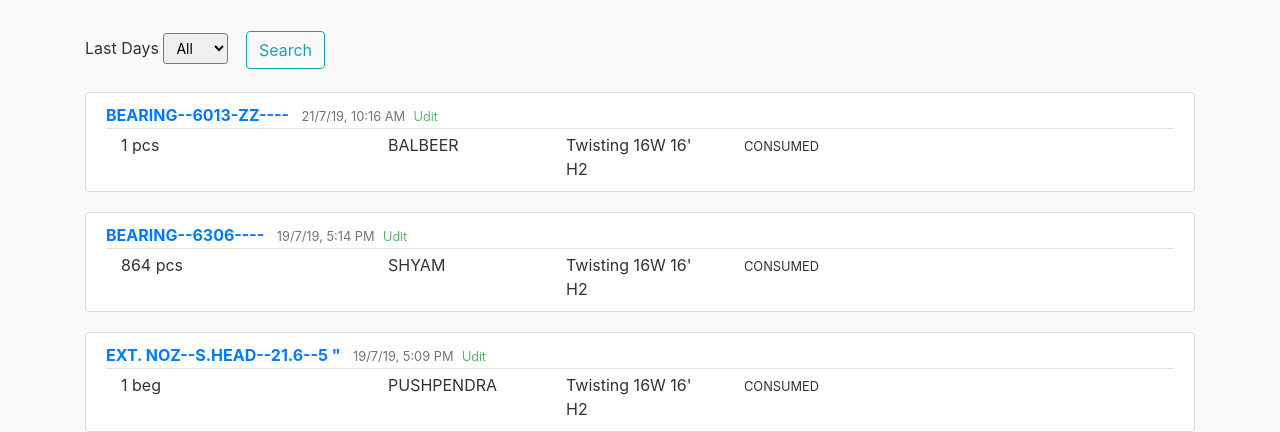
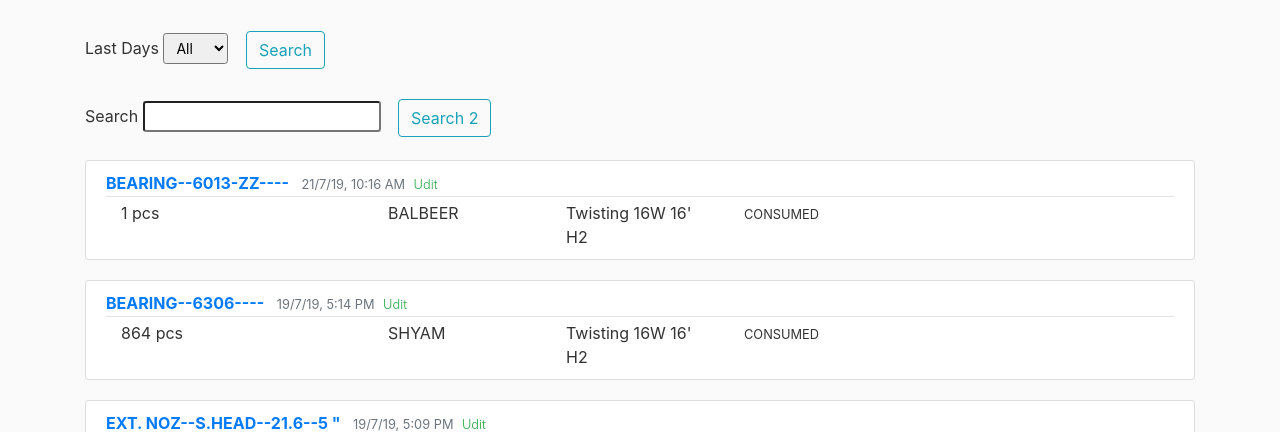
Before and after one commit to theharshgupta/urja-inventory, a Flask app: page / in a window 1280 px wide. Shown: the part 56-488 px from the top of the page. Run offline with Flask 2, Linux system fonts and the light colour scheme; data comes from the database, SQL or seed files in the repository; both versions use the stored data as it was after the commit; parts of the project's set-up code (start-up, migrations or seed data) failed here and were passed over; some libraries are stand-ins or nearby versions.

Commit message:
macbook b4 reset

```diff
--- a/flaskblog/__init__.py
+++ b/flaskblog/__init__.py
@@ -6,10 +6,11 @@ from flask_bcrypt import Bcrypt
 app = Flask(__name__)
 app.config['SECRET_KEY'] = '5791628bb0b13ce0c676dfde280ba245'
 app.config['SQLALCHEMY_DATABASE_URI'] = 'sqlite:///site.db'
+WHOOSH_BASE = 'site.db'
+
 db = SQLAlchemy(app=app)
 bcrypt = Bcrypt()
 login_manager = LoginManager(app=app)
 login_manager.login_view = 'login'
 login_manager.login_message_category = 'info'
-
 from flaskblog import routes
--- a/flaskblog/forms.py
+++ b/flaskblog/forms.py
@@ -1,6 +1,6 @@
 from flask_wtf import FlaskForm
 from flask_wtf.file import FileField, FileAllowed
-from wtforms import StringField, PasswordField, SubmitField, BooleanField, TextAreaField, IntegerField, SelectField
+from wtforms import StringField, PasswordField, SubmitField, BooleanField, TextAreaField, IntegerField, SelectField, SelectMultipleField
 from wtforms.validators import DataRequired, Length, Email, EqualTo, ValidationError
 from flaskblog.models import User
 from flask_login import current_user
@@ -66,3 +66,7 @@ class SortDays(FlaskForm):
                                                   ('7', '7'), ('30', '30'),
                                                   ('90', '90'), ('360', '360')])
     submit = SubmitField('Search')
+
+class Search(FlaskForm):
+    search_query = StringField('Search', validators=[DataRequired()])
+    submit = SubmitField('Search 2')
--- a/flaskblog/models.py
+++ b/flaskblog/models.py
@@ -1,6 +1,7 @@
 from flaskblog import db, login_manager
 from datetime import datetime
 from flask_login import UserMixin
+
 
 @login_manager.user_loader
 def load_user(user_id):
@@ -37,7 +38,8 @@ class Post(db.Model):
     def __repr__(self):
         return f"Inventory('{self.material_id}', '{self.date_posted}')"
 
-
+if enable_search:
+    whooshalchemy.whoosh_index(app, Post)
 
 class Stock(db.Model):
     id = db.Column(db.Integer, primary_key=True)
--- a/flaskblog/routes.py
+++ b/flaskblog/routes.py
@@ -7,19 +7,22 @@ import secrets
 from PIL import Image
 import os
 from sqlalchemy import desc
-from flaskblog.forms import RegistrationForm, LoginForm, UpdateAccountForm, PostForm, SortDays
+from flaskblog.forms import RegistrationForm, LoginForm, UpdateAccountForm, PostForm, SortDays, Search
 from flaskblog import app, db, bcrypt
+import flask_sqlalchemy
 from flask_login import login_user, current_user, logout_user, login_required
-
-
 
 @app.route("/", methods=['GET', 'POST'])
 @app.route("/home", methods=['GET', 'POST'])
 def home():
     is_empty=False
     page = request.args.get('page', 1, type=int)
+    num_posts = min(request.args.get('limit', 10), 50)
+    query = request.args.get('q', '')
+
     per_page=20
     form = SortDays()
+    search_form = Search()
 
     posts = Post.query.order_by(desc(Post.date_posted))
 
@@ -35,12 +38,14 @@ def home():
         posts = Post.query.order_by(desc(Post.date_posted)).filter(Post.date_posted > (datetime.now()-timedelta(days=360)))
     elif form.sort_days.data == 'All':
         posts = Post.query.order_by(desc(Post.date_posted))
+
+
     # This is to check if the there are no posts, then we can put a message
     # on the screen saying that there are no posts for the available dates
     if len(posts.all()) == 0:
         is_empty = True
 
-    return render_template('home.html', form=form,
+    return render_template('home.html', form=form, search_form=search_form,
                             posts=posts.paginate(page=page, per_page=per_page),
                             is_empty=is_empty)
 
--- a/flaskblog/templates/home.html
+++ b/flaskblog/templates/home.html
@@ -19,6 +19,29 @@
 
             <div class="btn">
               {{ form.submit(class="btn btn-outline-info") }}
+            </div>
+        </div>
+</form>
+
+<!-- search query form -->
+<form method="POST" action="">
+        <div class="form-group">
+            {{ search_form.search_query.label(class="form-control-label")}}
+            {% if search_form.search_query.errors %}
+                {{ search_form.search_query(class="form-control form-control-lg is-invalid") }}
+                <div class="invalid-feedback">
+                    {% for error in search_form.search_query.errors %}
+                    <span>
+                    {{ error }}
+                    </span>
+                    {% endfor %}
+                </div>
+            {% else %}
+            {{ search_form.search_query(class="form-control-sm") }}
+            {% endif %}
+
+            <div class="btn">
+              {{ search_form.submit(class="btn btn-outline-info") }}
             </div>
         </div>
 </form>
```
Also changed, not shown: flaskblog/site.db.
